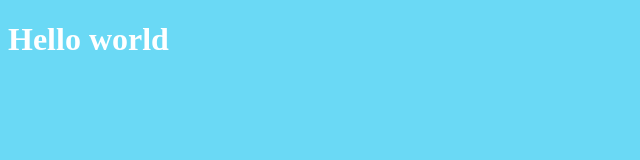
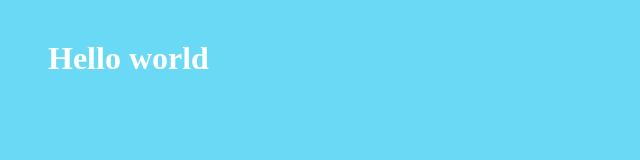
Before and after one commit to denyuneedtoknow/first-one, a plain HTML site: page index.html in a window 1280 px wide. Shown: the whole page, without its empty margins (0-640 px from the left). Drawn offline with Linux system fonts and the light colour scheme.

Commit message:
Next step 1

```diff
--- a/Styles/Styles.css
+++ b/Styles/Styles.css
@@ -2,3 +2,7 @@ body {
   background-color: rgb(106, 217, 245);
   color: #fff;
 }
+.firstWords {
+  color: #fff;
+  margin: 40px;
+}
--- a/index.html
+++ b/index.html
@@ -8,7 +8,7 @@
     <link rel="stylesheet" href="Styles/Styles.css">
 </head>
 <body>
-   <h1>
+   <h1 class="firstWords">
     Hello world
    </h1>
 </body>
```
